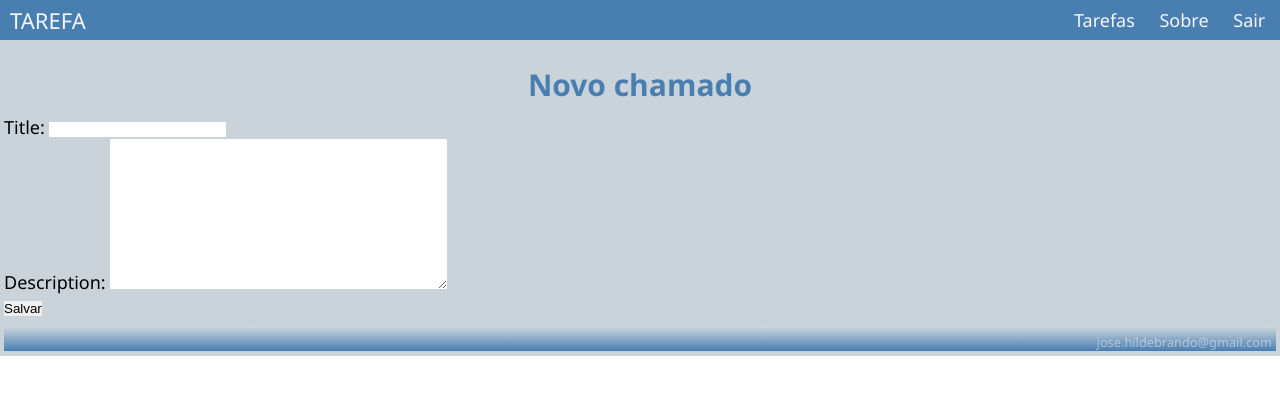
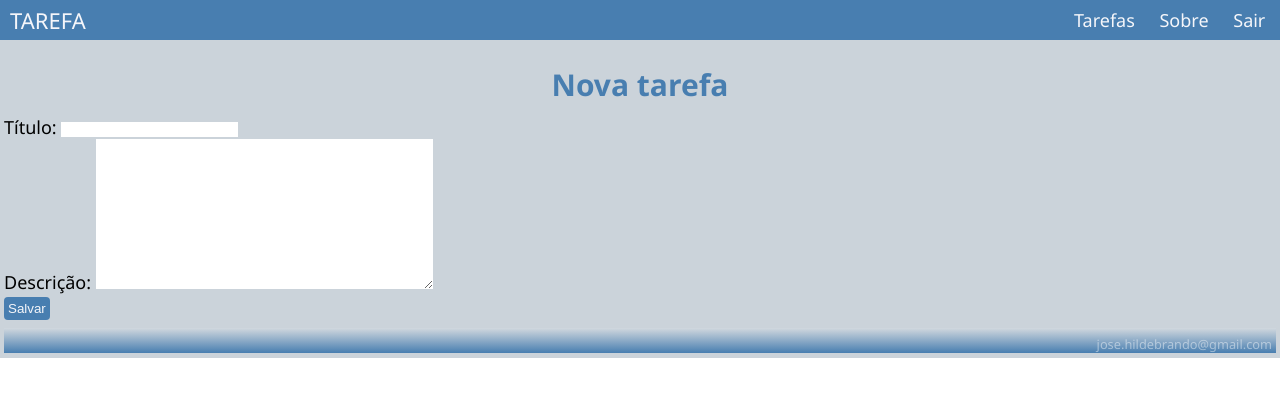
Before and after one commit to hildebrando001/Tarefa-Django-Python, a Django app: page /newtask/ in a window 1280 px wide. Shown: the top 397 px of the page. Run offline with Django 3.2, Linux system fonts and the light colour scheme; the visitor is signed in with stand-in values (Sample User, id 1); some libraries are stand-ins or nearby versions.

Commit message:
model updated

```diff
--- a/tasks/models.py
+++ b/tasks/models.py
@@ -9,12 +9,13 @@ class Task(models.Model):
         ('feito', 'feito'),
     )
 
-    title = models.CharField(max_length=255)
-    description = models.TextField()
+    title = models.CharField('título', max_length=255)
+    description = models.TextField('descrição')
     done = models.CharField(max_length=7, choices=STATUS)
     user = models.ForeignKey(get_user_model(), on_delete=models.CASCADE)
-    created_at = models.DateTimeField(auto_now_add=True)
-    updated_at = models.DateTimeField(auto_now=True)
+    created_at = models.DateTimeField('data de criação', auto_now_add=True)
+    updated_at = models.DateTimeField('data de atualização', auto_now=True)
+
 
     def __str__(self):
         return self.title
--- a/tasks/static/css/styles.css
+++ b/tasks/static/css/styles.css
@@ -7,9 +7,9 @@
 .logged-user {
     display: flex;
     position: relative;
+    width: 150px;
     top: -23px;
     margin-left: 100px;
-    margin-right: 50px;
     color: #ffffff71;
     font-size: 0.8rem;
 }
@@ -141,20 +141,20 @@
     border-radius: 4px;
 }
 
-.list-top .btn-add {
+.list-top .btn-add, .btn-save {
     color: #f5f6fa;
 }
 
-.btn-add {
+.btn-add, .btn-save {
     background-color: #487eb0;
     padding: 4px;
     margin-right: 10px;
     border-radius: 4px;
 }
 
-.btn-add:hover {
+.btn-add:hover, .btn-save:hover {
     cursor: pointer;
-    background-color: #f5f6fa49;
+    background-color: rgba(72, 126, 176, 0.39);
     border-radius: 4px;
 }
 
--- a/tasks/templates/tasks/addtask.html
+++ b/tasks/templates/tasks/addtask.html
@@ -5,11 +5,11 @@
 
 {% block content %}
 <div class="list-body">
-    <h1>Novo chamado</h1>
+    <h1>Nova tarefa</h1>
     <form method="POST">
         {% csrf_token %} <!--protect the website from cross site request forgery-->
         {{ form.as_p }}  <!--shows the form as paragraph-->
-        <input type="submit" value="Salvar">
+        <input class="btn-save" type="submit" value="Salvar">
     </form>
 
 </div>
```
